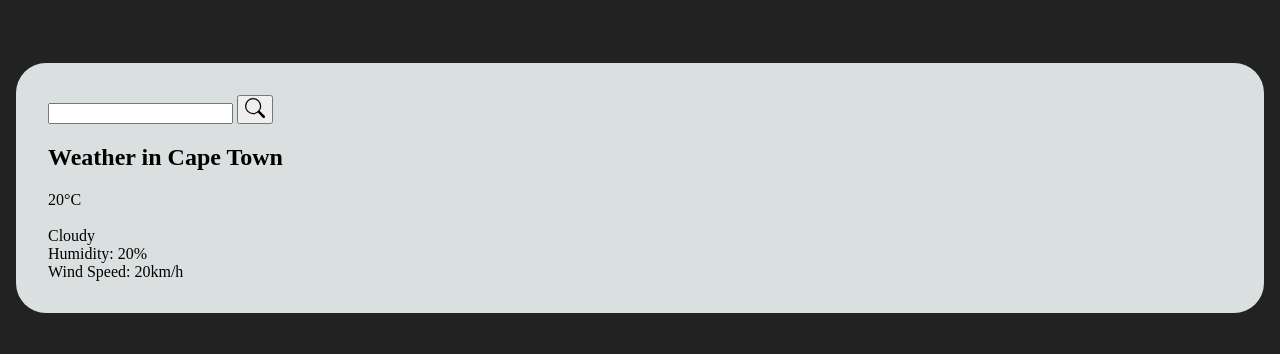
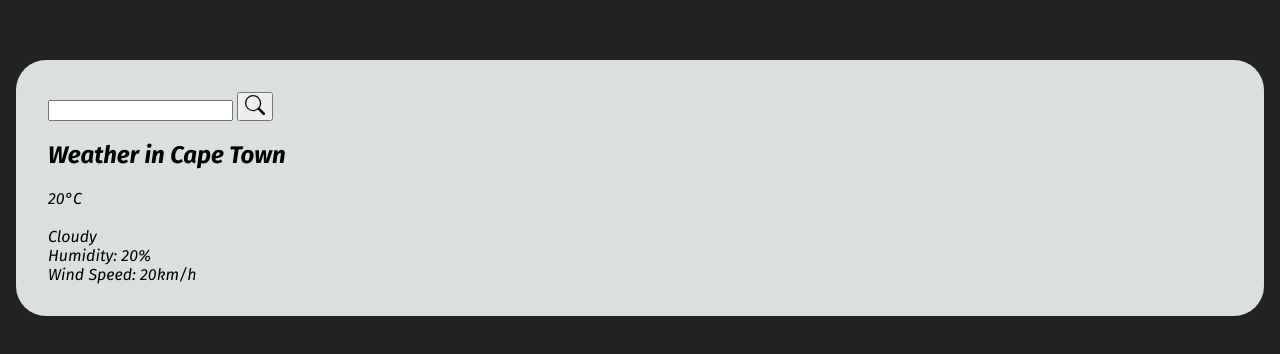
Before and after one commit to ThimnaShushu/Thimna-s-Portfolio-Projects, a plain HTML site: page Weather App/index.html in a window 1280 px wide. Shown: the part 212-566 px from the top of the page. Drawn offline with Linux system fonts and the light colour scheme.

Commit message:
I added the new font style

```diff
--- a/Weather App/index.html
+++ b/Weather App/index.html
@@ -4,6 +4,9 @@
     <meta charset="UTF-8">
     <meta name="viewport" content="width=device-width, initial-scale=1.0">
     <title>Weather App</title>
+    <link rel="preconnect" href="https://fonts.googleapis.com">
+<link rel="preconnect" href="https://fonts.gstatic.com" crossorigin>
+<link href="https://fonts.googleapis.com/css2?family=Fira+Sans:ital,wght@0,100;0,200;0,300;0,400;0,500;0,600;0,700;0,800;0,900;1,100;1,200;1,300;1,400;1,500;1,600;1,700;1,800;1,900&display=swap" rel="stylesheet">
     <link rel="stylesheet" href="./style.css">
     <script src="./script.js"></script>
 </head>
--- a/Weather App/style.css
+++ b/Weather App/style.css
@@ -5,6 +5,11 @@ body{
     height: 100vh;
     margin: 0;
     background: #222;
+
+        font-family: "Fira Sans", sans-serif;
+        font-weight: 400;
+        font-style: italic;
+
 
 }
 
```
